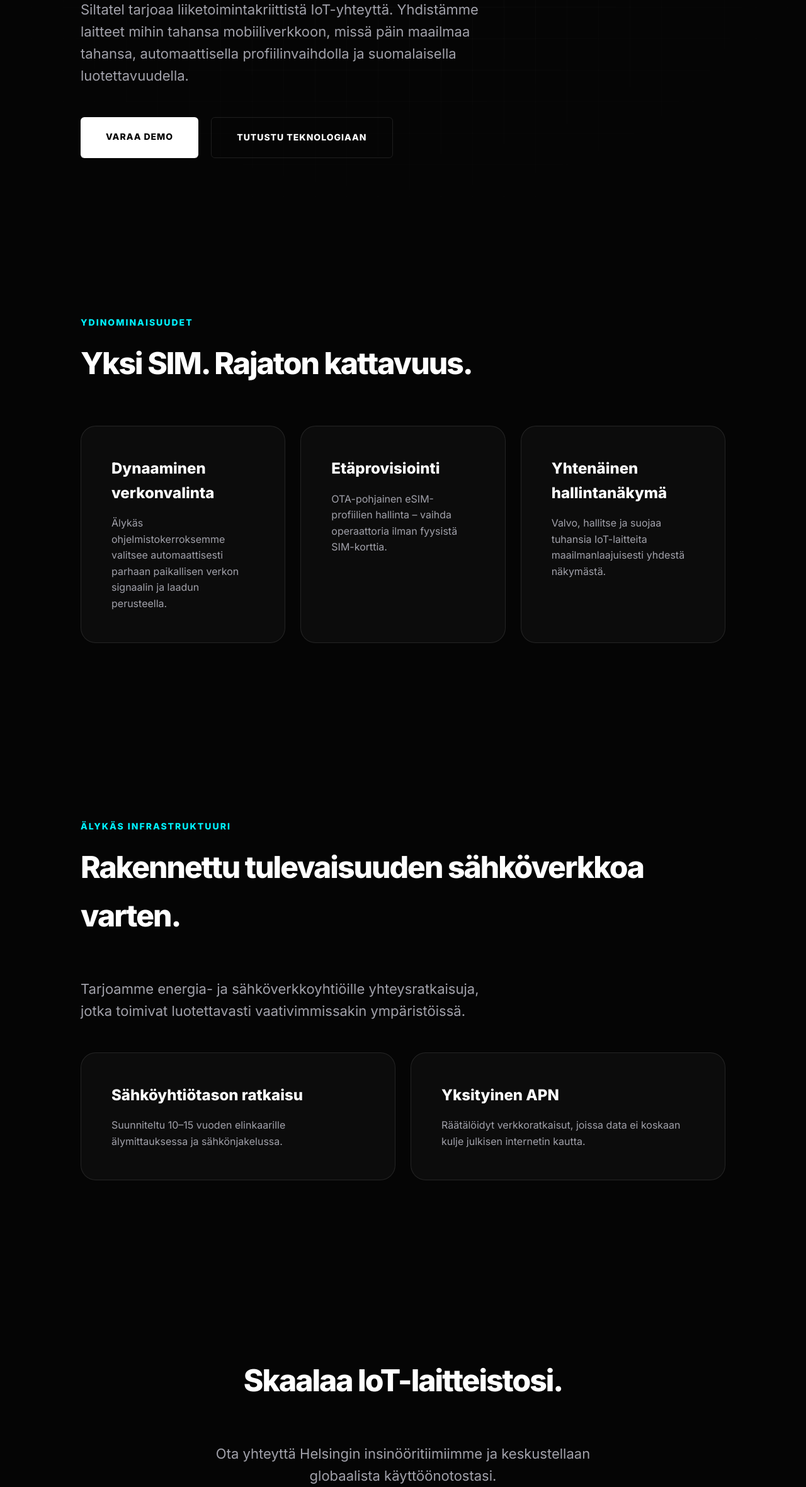
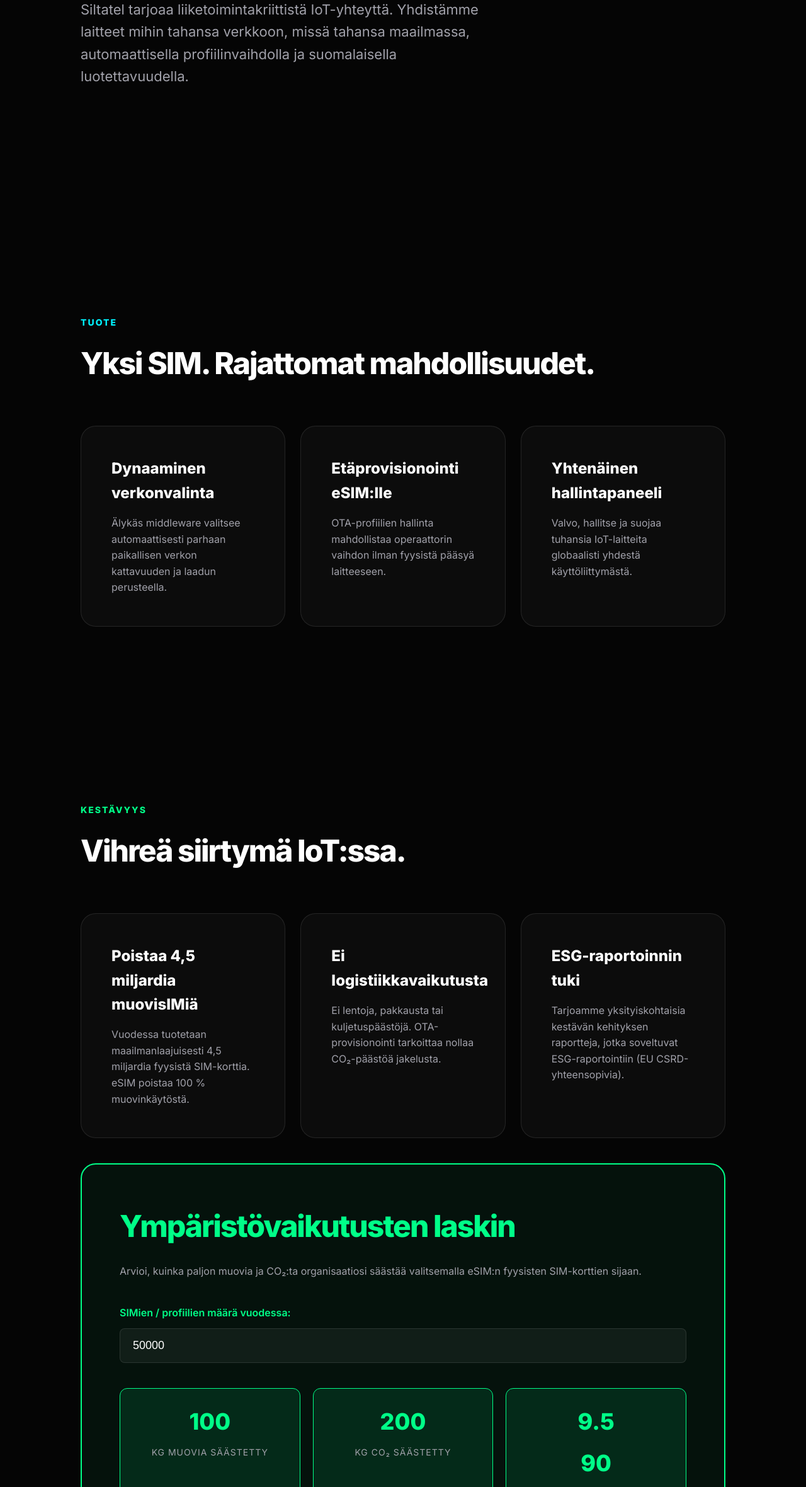
Before and after one commit to Siltademo/suomi, a plain HTML site: page index.html in a window 1280 px wide. Shown: the part 439-2800 px from the top of the page at 63% size. Drawn offline with Linux system fonts and the light colour scheme.

Commit message:
updates in description

```diff
--- a/index.html
+++ b/index.html
@@ -3,7 +3,7 @@
 <head>
   <meta charset="UTF-8" />
   <meta name="viewport" content="width=device-width, initial-scale=1.0" />
-  <title>Siltatel | Häiritsevä IoT-yhteysratkaisu</title>
+  <title>Siltatel | Global eSIM & Kestävä IoT</title>
   <link rel="preconnect" href="https://fonts.googleapis.com">
   <link rel="preconnect" href="https://fonts.gstatic.com" crossorigin>
   <link href="https://fonts.googleapis.com/css2?family=Inter:wght@400;600;800&display=swap" rel="stylesheet">
@@ -11,6 +11,7 @@
     :root {
       --bg-dark: #050505;
       --accent: #00f2ff;
+      --accent-green: #00ff88;
       --accent-dim: rgba(0, 242, 255, 0.15);
       --card-bg: rgba(255, 255, 255, 0.03);
       --text-main: #ffffff;
@@ -18,10 +19,8 @@
       --border: rgba(255, 255, 255, 0.1);
       --nav-height: 80px;
     }
-
     * { box-sizing: border-box; margin: 0; padding: 0; }
     html { scroll-behavior: smooth; }
-
     body {
       background-color: var(--bg-dark);
       color: var(--text-main);
@@ -29,21 +28,6 @@
       line-height: 1.6;
       overflow-x: hidden;
     }
-
-    body::before {
-      content: "";
-      position: fixed;
-      inset: 0;
-      background-image:
-        linear-gradient(var(--border) 1px, transparent 1px),
-        linear-gradient(90deg, var(--border) 1px, transparent 1px);
-      background-size: 50px 50px;
-      mask-image: radial-gradient(ellipse at center, black, transparent 80%);
-      -webkit-mask-image: radial-gradient(ellipse at center, black, transparent 80%);
-      z-index: -1;
-      opacity: 0.3;
-    }
-
     nav {
       height: var(--nav-height);
       display: flex;
@@ -51,23 +35,18 @@
       justify-content: space-between;
       padding: 0 10%;
       position: fixed;
-      top: 0;
-      width: 100%;
-      background: rgba(5, 5, 5, 0.8);
+      top: 0; width: 100%;
+      background: rgba(5, 5, 5, 0.85);
       backdrop-filter: blur(10px);
+      border-bottom: 1px solid var(--border);
       z-index: 1000;
-      border-bottom: 1px solid var(--border);
     }
-
-    .logo {
-      font-weight: 800;
-      font-size: 24px;
-      letter-spacing: -1px;
-      color: var(--text-main);
-      text-decoration: none;
-    }
-
+    .logo { font-weight: 800; font-size: 24px; text-decoration: none; color: var(--text-main); }
     .logo span { color: var(--accent); }
+    .nav-links { display: flex; gap: 28px; align-items: center; }
+    .nav-links a { color: var(--text-muted); text-decoration: none; font-size: 14px; }
+    .nav-links a:hover { color: var(--text-main); }
+    .cta-btn { background: var(--text-main); color: var(--bg-dark); padding: 10px 18px; border-radius: 6px; font-weight: 700; text-decoration: none; font-size: 12px; }
 
     header {
       min-height: 100vh;
@@ -78,135 +57,42 @@
       max-width: 1400px;
       margin: 0 auto;
     }
+    h1 { font-size: clamp(48px, 10vw, 90px); font-weight: 800; line-height: 0.85; margin-bottom: 30px; background: linear-gradient(to bottom, #fff 50%, #666 100%); -webkit-background-clip: text; -webkit-text-fill-color: transparent; }
+    p.lead { font-size: clamp(18px, 2vw, 22px); color: var(--text-muted); max-width: 650px; margin-bottom: 48px; }
 
-    .badge {
-      display: inline-flex;
-      align-items: center;
-      gap: 8px;
-      padding: 6px 16px;
-      background: var(--accent-dim);
-      border: 1px solid var(--accent);
-      color: var(--accent);
-      text-transform: uppercase;
-      font-size: 11px;
-      font-weight: 700;
-      letter-spacing: 1.5px;
-      border-radius: 50px;
-      width: fit-content;
-      margin-bottom: 32px;
+    section { padding: 140px 10%; max-width: 1400px; margin: 0 auto; }
+    .section-tag { color: var(--accent); font-weight: 700; font-size: 14px; text-transform: uppercase; letter-spacing: 2px; display: block; margin-bottom: 16px; }
+    h2 { font-size: clamp(32px, 5vw, 48px); letter-spacing: -2px; margin-bottom: 60px; font-weight: 800; }
+    .grid { display: grid; grid-template-columns: repeat(auto-fit, minmax(320px, 1fr)); gap: 24px; }
+    .card { background: var(--card-bg); border: 1px solid var(--border); padding: 48px; border-radius: 24px; }
+    .card h3 { font-size: 24px; margin-bottom: 16px; }
+    .card p { color: var(--text-muted); }
+
+    /* Calculator styles */
+    .calculator {
+      background: rgba(0, 255, 136, 0.05);
+      border: 2px solid var(--accent-green);
+      padding: 60px;
+      border-radius: 24px;
+      margin-top: 40px;
     }
+    .calc-input-group { margin-bottom: 30px; }
+    .calc-input-group label { display: block; font-size: 16px; font-weight: 600; margin-bottom: 12px; color: var(--accent-green); }
+    .calc-input-group input { width: 100%; background: rgba(255, 255, 255, 0.05); border: 1px solid var(--border); padding: 16px 20px; border-radius: 8px; color: var(--text-main); font-size: 18px; }
+    .calc-results { display: grid; grid-template-columns: repeat(auto-fit, minmax(200px, 1fr)); gap: 20px; margin-top: 40px; }
+    .calc-result-card { background: rgba(0, 255, 136, 0.1); border: 1px solid var(--accent-green); padding: 24px; border-radius: 12px; text-align: center; }
+    .calc-result-card .number { font-size: 36px; font-weight: 800; color: var(--accent-green); margin-bottom: 8px; }
+    .calc-result-card .label { font-size: 14px; color: var(--text-muted); text-transform: uppercase; letter-spacing: 1px; }
 
-    h1 {
-      font-size: clamp(48px, 10vw, 90px);
-      font-weight: 800;
-      letter-spacing: -4px;
-      line-height: 0.85;
-      margin-bottom: 30px;
-      background: linear-gradient(to bottom, #fff 50%, #666 100%);
-      -webkit-background-clip: text;
-      -webkit-text-fill-color: transparent;
-    }
-
-    p.lead {
-      font-size: clamp(18px, 2vw, 22px);
-      color: var(--text-muted);
-      max-width: 650px;
-      margin-bottom: 48px;
-    }
-
-    .cta-group {
-      display: flex;
-      gap: 20px;
-      flex-wrap: wrap;
-    }
-
-    .cta-btn {
-      background: var(--text-main);
-      color: var(--bg-dark);
-      padding: 20px 40px;
-      text-decoration: none;
-      border-radius: 6px;
-      font-weight: 700;
-      text-transform: uppercase;
-      letter-spacing: 1px;
-      font-size: 14px;
-    }
-
-    .cta-btn.secondary {
-      background: transparent;
-      color: var(--text-main);
-      border: 1px solid var(--border);
-    }
-
-    section {
-      padding: 140px 10%;
-      max-width: 1400px;
-      margin: 0 auto;
-    }
-
-    .section-tag {
-      color: var(--accent);
-      font-weight: 700;
-      font-size: 14px;
-      text-transform: uppercase;
-      letter-spacing: 2px;
-      display: block;
-      margin-bottom: 16px;
-    }
-
-    h2 {
-      font-size: clamp(32px, 5vw, 48px);
-      letter-spacing: -2px;
-      margin-bottom: 60px;
-      font-weight: 800;
-    }
-
-    .grid {
-      display: grid;
-      grid-template-columns: repeat(auto-fit, minmax(320px, 1fr));
-      gap: 24px;
-    }
-
-    .card {
-      background: var(--card-bg);
-      border: 1px solid var(--border);
-      padding: 48px;
-      border-radius: 24px;
-    }
-
-    .card h3 {
-      font-size: 24px;
-      margin-bottom: 16px;
-    }
-
-    .card p {
-      color: var(--text-muted);
-      font-size: 16px;
-    }
-
-    footer {
-      border-top: 1px solid var(--border);
-      padding: 80px 10% 40px;
-      text-align: center;
-      color: var(--text-muted);
-    }
-
-    .footer-links {
-      display: flex;
-      justify-content: center;
-      gap: 30px;
-      margin-bottom: 40px;
-    }
-
-    .footer-links a {
-      color: var(--text-muted);
-      text-decoration: none;
-    }
-
+    footer { border-top: 1px solid var(--border); padding: 80px 10% 40px; text-align: center; color: var(--text-muted); }
+    .footer-links { display: flex; justify-content: center; gap: 30px; margin-bottom: 40px; flex-wrap: wrap; }
+    .footer-links a { color: var(--text-muted); text-decoration: none; }
     @media (max-width: 768px) {
       header, section { padding: 100px 5%; }
       h1 { letter-spacing: -2px; }
       .grid { grid-template-columns: 1fr; }
+      .calculator { padding: 30px; }
+      .nav-links { display: none; }
     }
   </style>
 </head>
@@ -215,82 +101,139 @@
 
 <nav>
   <a href="#" class="logo">SILTA<span>TEL</span></a>
-  <a href="#contact" class="cta-btn" style="padding:10px 20px;font-size:12px;">Pyydä pääsy</a>
+  <div class="nav-links">
+    <a href="#product">Tuote</a>
+    <a href="#sustainability">Kestävyys</a>
+    <a href="#calculator">Laskin</a>
+    <a href="#contact">Yhteystiedot</a>
+  </div>
+  <a href="mailto:sales@siltatel.com" class="cta-btn" style="padding:10px 20px;font-size:12px;">Hanki käyttöoikeus</a>
 </nav>
 
 <header>
-  <div class="badge">
-    <span style="width:8px;height:8px;background:var(--accent);border-radius:50%;"></span>
-    Verkon tila: Toiminnassa
-  </div>
-  <h1>Globaali eSIM-<br>infrastruktuuri.</h1>
+  <h1>Globaali eSIM<br>infrastruktuuri.</h1>
   <p class="lead">
-    Siltatel tarjoaa liiketoimintakriittistä IoT-yhteyttä. Yhdistämme laitteet mihin tahansa
-    mobiiliverkkoon, missä päin maailmaa tahansa, automaattisella profiilinvaihdolla ja
-    suomalaisella luotettavuudella.
+    Siltatel tarjoaa liiketoimintakriittistä IoT-yhteyttä.
+    Yhdistämme laitteet mihin tahansa verkkoon, missä tahansa maailmassa,
+    automaattisella profiilinvaihdolla ja suomalaisella luotettavuudella.
   </p>
-  <div class="cta-group">
-    <a href="#contact" class="cta-btn">Varaa demo</a>
-    <a href="#tech" class="cta-btn secondary">Tutustu teknologiaan</a>
-  </div>
 </header>
 
-<section id="tech">
-  <span class="section-tag">Ydinominaisuudet</span>
-  <h2>Yksi SIM. Rajaton kattavuus.</h2>
+<section id="product">
+  <span class="section-tag">Tuote</span>
+  <h2>Yksi SIM. Rajattomat mahdollisuudet.</h2>
   <div class="grid">
     <div class="card">
       <h3>Dynaaminen verkonvalinta</h3>
-      <p>Älykäs ohjelmistokerroksemme valitsee automaattisesti parhaan paikallisen verkon
-         signaalin ja laadun perusteella.</p>
+      <p>Älykäs middleware valitsee automaattisesti parhaan paikallisen verkon kattavuuden ja laadun perusteella.</p>
     </div>
     <div class="card">
-      <h3>Etäprovisiointi</h3>
-      <p>OTA-pohjainen eSIM-profiilien hallinta – vaihda operaattoria ilman fyysistä SIM-korttia.</p>
+      <h3>Etäprovisionointi eSIM:lle</h3>
+      <p>OTA-profiilien hallinta mahdollistaa operaattorin vaihdon ilman fyysistä pääsyä laitteeseen.</p>
     </div>
     <div class="card">
-      <h3>Yhtenäinen hallintanäkymä</h3>
-      <p>Valvo, hallitse ja suojaa tuhansia IoT-laitteita maailmanlaajuisesti yhdestä näkymästä.</p>
+      <h3>Yhtenäinen hallintapaneeli</h3>
+      <p>Valvo, hallitse ja suojaa tuhansia IoT-laitteita globaalisti yhdestä käyttöliittymästä.</p>
     </div>
   </div>
 </section>
 
-<section>
-  <span class="section-tag">Älykäs infrastruktuuri</span>
-  <h2>Rakennettu tulevaisuuden sähköverkkoa varten.</h2>
-  <p class="lead">
-    Tarjoamme energia- ja sähköverkkoyhtiöille yhteysratkaisuja, jotka toimivat luotettavasti
-    vaativimmissakin ympäristöissä.
-  </p>
+<section id="sustainability">
+  <span class="section-tag" style="color: var(--accent-green)">Kestävyys</span>
+  <h2>Vihreä siirtymä IoT:ssa.</h2>
   <div class="grid">
     <div class="card">
-      <h3>Sähköyhtiötason ratkaisu</h3>
-      <p>Suunniteltu 10–15 vuoden elinkaarille älymittauksessa ja sähkönjakelussa.</p>
+      <h3>Poistaa 4,5 miljardia muovisIMiä</h3>
+      <p>Vuodessa tuotetaan maailmanlaajuisesti 4,5 miljardia fyysistä SIM-korttia. eSIM poistaa 100 % muovinkäytöstä.</p>
     </div>
     <div class="card">
-      <h3>Yksityinen APN</h3>
-      <p>Räätälöidyt verkkoratkaisut, joissa data ei koskaan kulje julkisen internetin kautta.</p>
+      <h3>Ei logistiikkavaikutusta</h3>
+      <p>Ei lentoja, pakkausta tai kuljetuspäästöjä. OTA-provisionointi tarkoittaa nollaa CO₂-päästöä jakelusta.</p>
     </div>
+    <div class="card">
+      <h3>ESG-raportoinnin tuki</h3>
+      <p>Tarjoamme yksityiskohtaisia kestävän kehityksen raportteja, jotka soveltuvat ESG-raportointiin (EU CSRD-yhteensopivia).</p>
+    </div>
+  </div>
+
+  <!-- Calculator -->
+  <div class="calculator" id="calculator">
+    <h2 style="color: var(--accent-green); margin-bottom: 20px;">Ympäristövaikutusten laskin</h2>
+    <p style="color: var(--text-muted); margin-bottom: 40px;">
+      Arvioi, kuinka paljon muovia ja CO₂:ta organisaatiosi säästää valitsemalla eSIM:n fyysisten SIM-korttien sijaan.
+    </p>
+    <div class="calc-input-group">
+      <label for="sim-count">SIMien / profiilien määrä vuodessa:</label>
+      <input type="number" id="sim-count" placeholder="esim. 50000" value="50000" min="0">
+    </div>
+    <div class="calc-results">
+      <div class="calc-result-card">
+        <div class="number" id="plastic-saved">0</div>
+        <div class="label">kg Muovia säästetty</div>
+      </div>
+      <div class="calc-result-card">
+        <div class="number" id="co2-saved">0</div>
+        <div class="label">kg CO₂ säästetty</div>
+      </div>
+      <div class="calc-result-card">
+        <div class="number" id="trees-equivalent">0</div>
+        <div class="label>Puiden vastaavuus</div>
+      </div>
+      <div class="calc-result-card">
+        <div class="number" id="waste-saved">0</div>
+        <div class="label>kg Jätettä vältetty</div>
+      </div>
+    </div>
+    <p style="color: var(--text-muted); font-size: 12px; margin-top: 30px; text-align: center;">
+      * Laskelmat perustuvat: 2 g muovia per SIM, 4 g CO₂ per SIM (tuotanto + logistiikka), 90 % jätteestä ei kierrätetty.
+      <br>Yksi puu sitoo ~21 kg CO₂/vuosi.
+    </p>
   </div>
 </section>
 
 <section id="contact" style="text-align:center;">
-  <h2>Skaalaa IoT-laitteistosi.</h2>
-  <p class="lead" style="margin:0 auto 40px;">
-    Ota yhteyttä Helsingin insinööritiimiimme ja keskustellaan globaalista käyttöönotostasi.
-  </p>
-  <a href="mailto:sales@siltatel.com" class="cta-btn">Keskustele asiantuntijan kanssa</a>
+  <h2>Laajenna IoT-laitekantasi</h2>
+  <a href="mailto:sales@siltatel.com" class="cta-btn">Ota yhteyttä asiantuntijaan</a>
 </section>
 
 <footer>
   <div class="footer-links">
-    <a href="#">Teknologia</a>
-    <a href="#">Infrastruktuuri</a>
-    <a href="#">Tietoturva</a>
-    <a href="#">Tietosuojakäytäntö</a>
+    <a href="#product">Tuote</a>
+    <a href="#sustainability">Kestävyys</a>
+    <a href="#contact">Yhteystiedot</a>
   </div>
-  <p>© 2026 Siltatel Oy · Helsinki, Suomi · Globaalia IoT-yhteyttä</p>
+  <p>© 2026 Siltatel Oy · Espoo, Suomi · Globaali IoT-yhteys</p>
 </footer>
+
+<script>
+  // Environmental Impact Calculator
+  const simCountInput = document.getElementById('sim-count');
+  const plasticSaved = document.getElementById('plastic-saved');
+  const co2Saved = document.getElementById('co2-saved');
+  const treesEquivalent = document.getElementById('trees-equivalent');
+  const wasteSaved = document.getElementById('waste-saved');
+
+  function calculateImpact() {
+    const count = parseInt(simCountInput.value) || 0;
+    const PLASTIC_PER_SIM = 0.002; // kg
+    const CO2_PER_SIM = 0.004; // kg
+    const WASTE_RATE = 0.9;
+    const CO2_PER_TREE = 21;
+
+    const plastic = (count * PLASTIC_PER_SIM).toFixed(0);
+    const co2 = (count * CO2_PER_SIM).toFixed(0);
+    const trees = (co2 / CO2_PER_TREE).toFixed(1);
+    const waste = (count * PLASTIC_PER_SIM * WASTE_RATE).toFixed(0);
+
+    plasticSaved.textContent = plastic;
+    co2Saved.textContent = co2;
+    treesEquivalent.textContent = trees;
+    wasteSaved.textContent = waste;
+  }
+
+  simCountInput.addEventListener('input', calculateImpact);
+  calculateImpact();
+</script>
 
 </body>
 </html>
```
